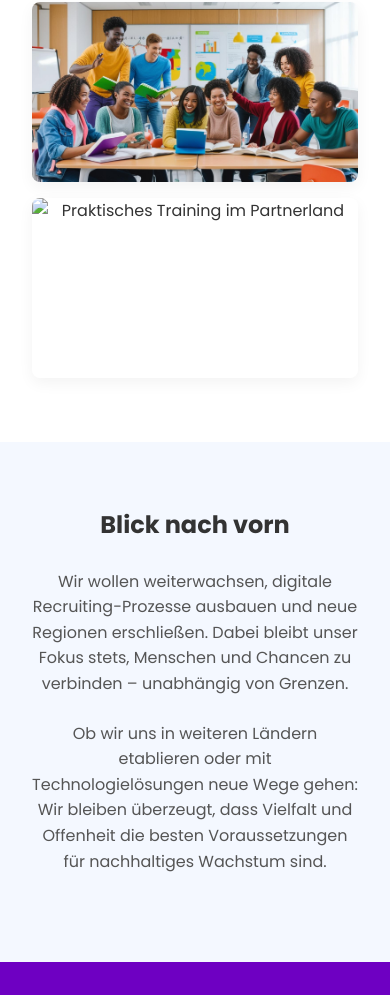
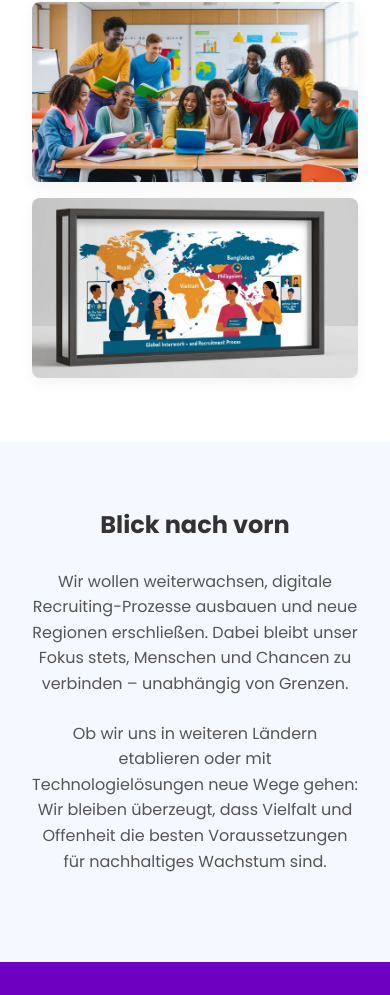
Before and after one commit to Milan4321123/Jobwerke, a plain HTML site: page uber-uns.html in a window 390 px wide. Shown: the part 6876-7871 px from the top of the page. Drawn offline with Linux system fonts and the light colour scheme.

```diff
--- a/uber-uns.html
+++ b/uber-uns.html
@@ -734,7 +734,7 @@
     </p>
     <div class="impact-images">
       <img src="assets/img/sprachkurs.jpg" alt="Sprachkurs für internationale Fachkräfte">
-      <img src="assets/img/training workshop.jpg" alt="Praktisches Training im Partnerland">
+      <img src="assets/img/recruit.jpg" alt="Praktisches Training im Partnerland">
     </div>
   </section>
 
```
